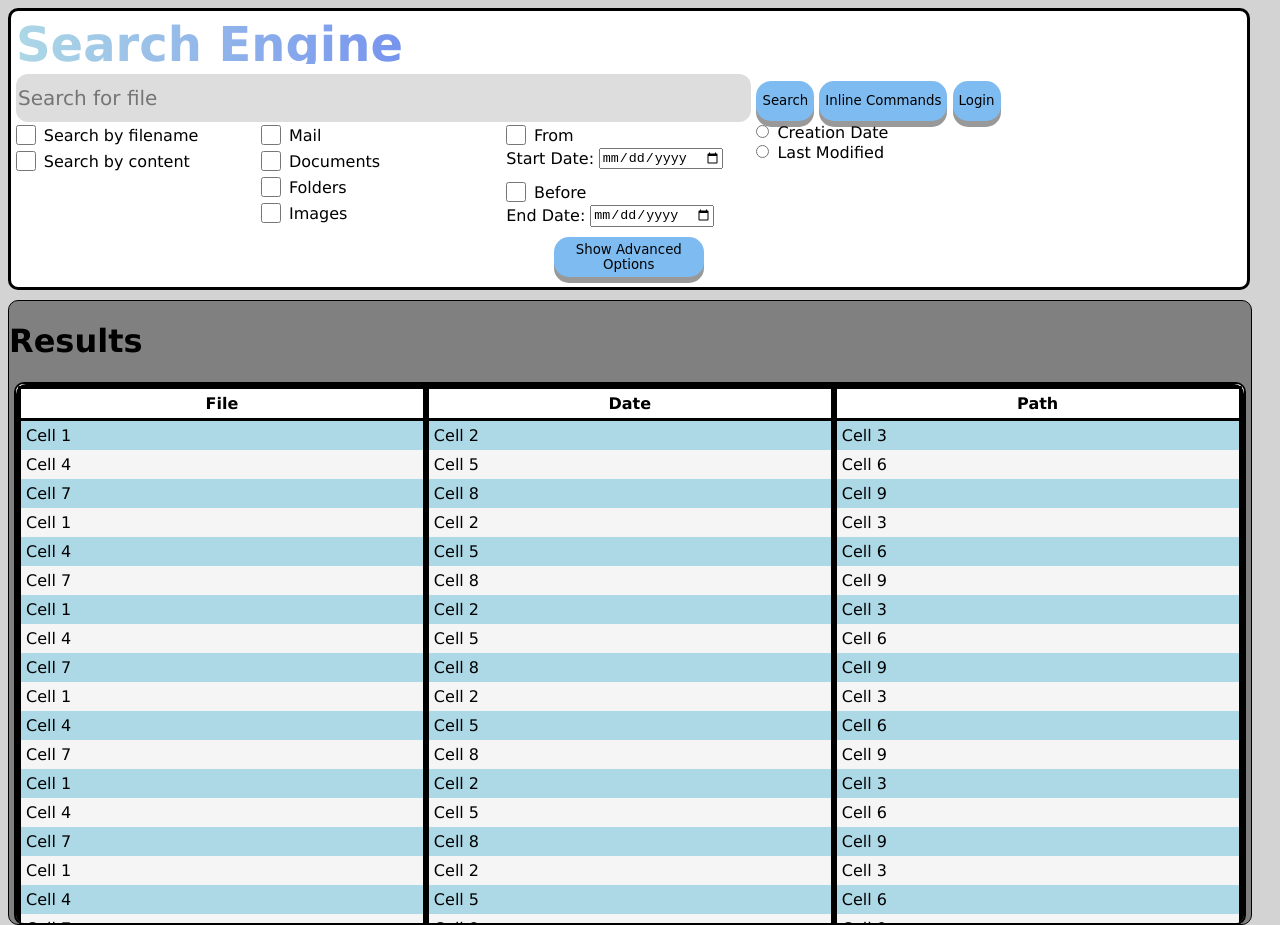
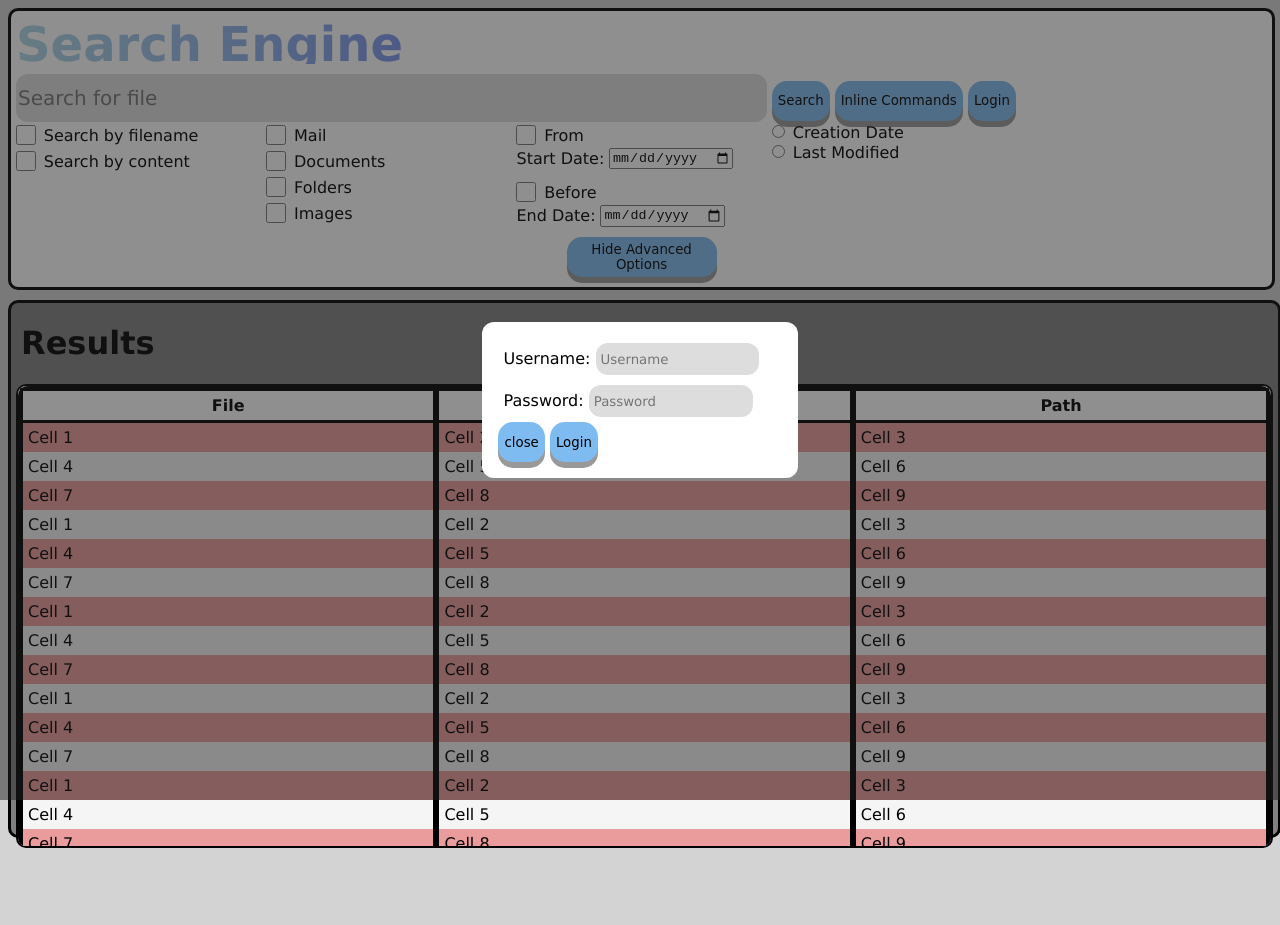
Before and after one commit to Klint02/P7---PSEngine, a plain HTML site: page src/P7-PSEngine/wwwroot/index.html in a window 1280 px wide. Both pictures are taken after a click on the button "Login". After the commit the page ends 848 px from the top, so only its background shows below. Drawn offline with Linux system fonts and the light colour scheme.

Commit message:
loginform
dialog box er lavet og er grim

```diff
--- a/src/P7-PSEngine/wwwroot/css/stylesheet.css
+++ b/src/P7-PSEngine/wwwroot/css/stylesheet.css
@@ -8,7 +8,7 @@ body {
     display: flex;
     flex-direction: column;
     height: 95vh;
-    width: 97vw;
+    width: 99vw;
     gap: 10px 10px;
 }
 
@@ -127,13 +127,16 @@ body {
 
 #Results {
     background-color: grey;
-    height: 82%;
+    height: 70%;
     width: 100%;
-    border: 1px solid black;
+    border: 3px solid black;
     border-radius: 10px;
 
 }
 
+#Results h1 {
+    padding-left: 10px;
+}
 
 
 
@@ -188,7 +191,7 @@ input[type="checkbox"]:hover {
 
 
 tbody tr:nth-child(even){
-    background-color: lightblue;
+    background-color: rgb(234, 155, 155);
     border-color:black;
 }
 tbody tr:nth-child(odd){
@@ -196,8 +199,9 @@ tbody tr:nth-child(odd){
     border-color:black;
 }
 
-tbody tr:nth-child(even):hover, tbody tr:nth-child(odd):hover {
+tbody tr:nth-child(odd):hover,tbody tr:nth-child(even):hover{
     filter: brightness(0.9);
+
 }
 table {
     width: 100%;
@@ -224,3 +228,32 @@ td {
     border-inline: 3px solid black ;
     padding: 5px;
 }
+
+#loginForm {
+    border-radius: 12px;
+    border:none;
+    outline: none;
+    flex-direction: column  ;
+    font-family: Verdana, Geneva, Tahoma, sans-serif;
+
+}
+
+dialog div {
+    padding: 5px;
+    text-align: left;
+}
+
+dialog input {
+    font-family: Verdana, Geneva, Tahoma, sans-serif;
+    border: none;
+    border-radius: 12px;
+    outline: none;
+    width: 60%;
+    height: 2rem;
+    background-color: rgb(221, 221, 221);
+    padding: 5px;
+}
+
+dialog::backdrop {
+    background-color: rgba(34, 33, 33, 0.5);
+}
--- a/src/P7-PSEngine/wwwroot/index.html
+++ b/src/P7-PSEngine/wwwroot/index.html
@@ -18,6 +18,18 @@
                 <button id="searchButton">Search</button>
                 <button id="inlineCommands" onclick="displayCommands()">Inline Commands</button>
                 <button id="login" >Login</button>
+                <dialog id="loginForm">
+                  <div>
+                    <label for="username">Username:</label>
+                    <input type="search" id="username" placeholder="Username">
+                  </div>
+                  <div>
+                    <label for="password">Password:</label>
+                    <input type="search" id="password" placeholder="Password">
+                  </div>
+                  <button id="closeLogin">close </button>
+                  <button id="submit">Login</button>
+                </dialog>
             </div>
             <div id="advancedOptions">
                 <div id="Filter">
@@ -89,7 +101,7 @@
                 </div>
 
             </div>
-            <button id="advancedOptionsButton" onclick="showOptions(this)">Show Advanced Options</button>
+            <button id="advancedOptionsButton" onclick="showOptions(this)">Hide Advanced Options</button>
 
             <div id="inlineHelp">
                 <div id="commandspopup">
@@ -399,9 +411,24 @@
         }
 
         //Funktion til dialog button
-        const loginButton = document.getElementById("login");
-        function closeForm() {
-        }
+        const loginbutton = document.getElementById("login");
+        const loginform = document.getElementById("loginForm");
+        const closeLogin = document.getElementById("closeLogin");
+        const submitbtn = document.getElementById("submit");
+        loginbutton.addEventListener("click" , ()=> {
+          loginform.showModal();
+        })
+
+        closeLogin.addEventListener("click",()=>{
+          loginform.close();
+        })
+
+        submitbtn.addEventListener("click",()=>{
+          document.cookie = `username=${document.getElementById("username").value}`;
+          loginform.close();
+        })
+
+
 
         const optionsBlock = document.getElementById("advancedOptions");
         let showOptions = button => {
@@ -414,7 +441,6 @@
                 optionsBlock.setAttribute("hidden", "hidden");
                 button.innerText = "Show Advanced Options";
                 document.getElementById("Results").style.height="82%"
-
             }
         }
 
```
